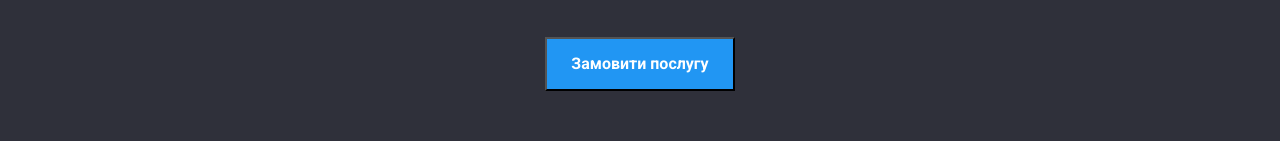
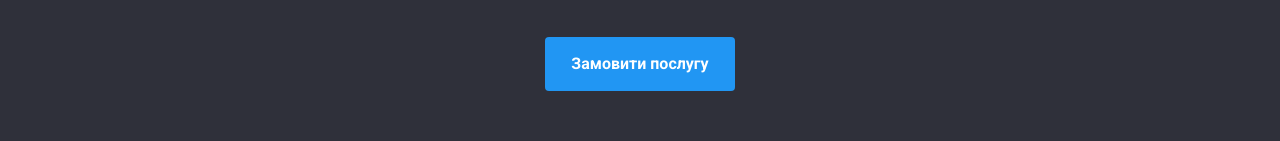
Before and after one commit to zlatovvd/goit-markup-hw-03, a plain HTML site: page index.html in a window 1280 px wide. Shown: the part 403-544 px from the top of the page. Drawn offline with nearby package versions, Linux system fonts and the light colour scheme.

Commit message:
13.12.22 correct style

```diff
--- a/css/style.css
+++ b/css/style.css
@@ -171,6 +171,8 @@ img {
   line-height: 1.88;
   cursor: pointer;
   padding: 10px 24px;
+  border-color: transparent;
+  border-radius: 4px;
   background-color: var(--primary-decor-color);
   color: var(--white-color);
 }
```
